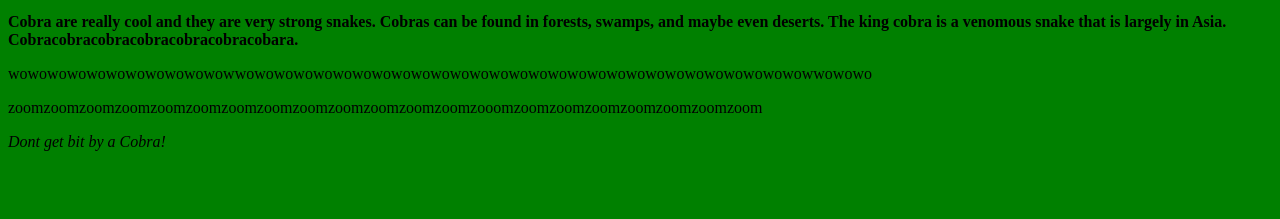
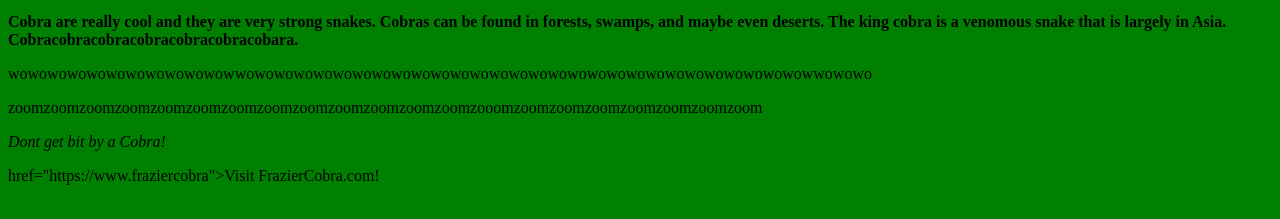
Before and after one commit to frazier00/frazierMySecondWebsite, a plain HTML site: page index.html in a window 1280 px wide. Shown: the part 387-606 px from the top of the page. Drawn offline with Linux system fonts and the light colour scheme.

Commit message:
Update index.html

```diff
--- a/index.html
+++ b/index.html
@@ -11,5 +11,6 @@
   <p>wowowowowowowowowowowowwowowowowowowowowowowowowowowowowowowowowowowowowowowowowowwowowo</p>
   <p>zoomzoomzoomzoomzoomzoomzoomzoomzoomzoomzoomzoomzoomzooomzoomzoomzoomzoomzoomzoomzoom</p>
   <p><i>Dont get bit by a Cobra!</i></p>
+  <a>href="https://www.fraziercobra">Visit FrazierCobra.com!</a>
 </body>
 </html>
```
